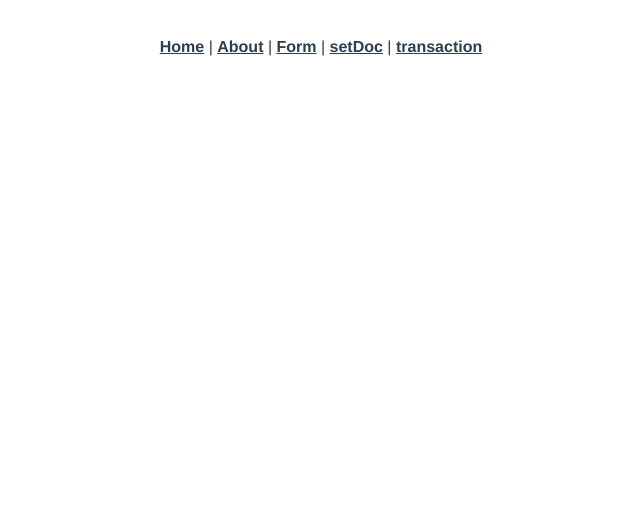
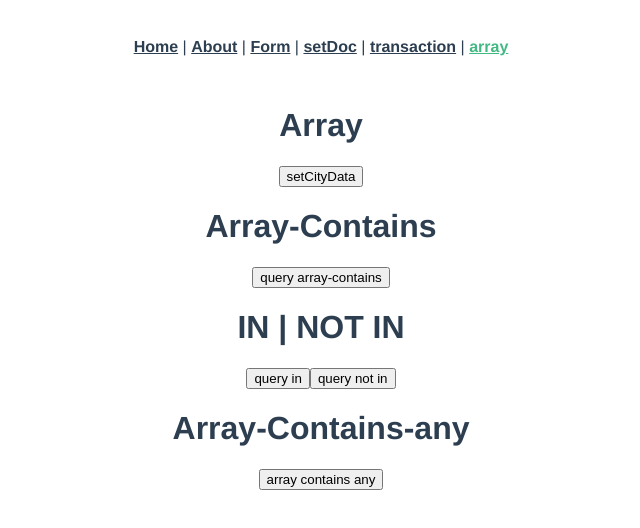
Before and after one commit to andy5566w/firebase, a Vue app: page /array in a window 1280 px wide. Shown: the top 528 px of the page, without its empty margins (319-959 px from the left). Built offline with nearby package versions, Linux system fonts and the light colour scheme; no server answers.

Commit message:
新增Array membership

```diff
--- a/src/App.vue
+++ b/src/App.vue
@@ -4,7 +4,8 @@
     <router-link to="/about">About</router-link> |
     <router-link to="/form">Form</router-link> |
     <router-link to="/setDoc">setDoc</router-link> |
-    <router-link to="/transaction">transaction</router-link>
+    <router-link to="/transaction">transaction</router-link> |
+    <router-link to="/array">array</router-link>
   </div>
   <router-view />
 </template>
--- a/src/router/index.js
+++ b/src/router/index.js
@@ -31,6 +31,11 @@ const routes = [
     name: 'transaction',
     component: () => import('../views/Transaction'),
   },
+  {
+    path: '/array',
+    name: 'Array',
+    component: () => import('../views/Array'),
+  },
 ]
 
 const router = createRouter({
--- /dev/null
+++ b/src/views/Array.vue
@@ -0,0 +1,124 @@
+<template>
+  <h1>Array</h1>
+  <button @click="setCityData">setCityData</button>
+  <div>
+    <h1>Array-Contains</h1>
+    {{ array_contains }}
+    <div><button @click="queryArrayContains">query array-contains</button></div>
+  </div>
+
+  <div>
+    <h1>IN | NOT IN</h1>
+    <button @click="queryIn">query in</button>
+    <button @click="queryNotIn">query not in</button>
+  </div>
+
+  <div>
+    <h1>Array-Contains-any</h1>
+    <button @click="queryArrayContainsAny">array contains any</button>
+  </div>
+</template>
+
+<script>
+import { ref } from 'vue'
+import firestore from '@/firebase/'
+export default {
+  name: 'Array',
+  setup() {
+    const array_contains = ref('')
+    const refCity = firestore.collection('cities')
+
+    const setCityData = async () => {
+      const result = await refCity.doc('IN').set({
+        name: 'Indonesia',
+        state: null,
+        country: 'Jakarta',
+        capital: true,
+        population: 78000000,
+        regions: ['white beach', 'west_coast', 'west_coast', 'island'],
+      })
+      console.log(result)
+    }
+    const queryArrayContains = async () => {
+      try {
+        const query = await refCity
+          .where('regions', 'array-contains', ['hebei', 'west_coast'])
+          .where('regions', 'array-contains', ['kanto'])
+          .get()
+        if (!query.empty) {
+          query.docs.forEach((doc) => {
+            console.log(doc.data())
+          })
+        } else {
+          console.log('query is nothing', query)
+        }
+      } catch (e) {
+        console.log(e)
+      }
+    }
+
+    const queryIn = async () => {
+      // 最後一個參數一定是要Array
+      const query = await refCity
+        .where('regions', 'in', [['east_coast'], ['west_coast', 'norcal']])
+        .get()
+      if (!query.empty) {
+        query.docs.forEach((doc) => {
+          console.log(doc.data())
+        })
+      } else {
+        console.log('query is nothing', query)
+      }
+    }
+
+    const queryNotIn = async () => {
+      const query = await refCity
+        .where('name', 'not-in', ['Japan', 'USA', ''])
+        .get()
+      if (!query.empty) {
+        query.docs.forEach((doc) => {
+          console.log(doc.data())
+        })
+      } else {
+        console.log('query is nothing', query)
+      }
+    }
+
+    const queryArrayContainsAny = async () => {
+      const query = await refCity
+        .where('name', 'array-contains-any', [
+          'jingjinji',
+          'hebei',
+          'hebei',
+          'hebei',
+          'hebei',
+          'hebei',
+          'hebei',
+          'hebei',
+          'hebei',
+          'hebei',
+          'hebei',
+        ])
+        .get()
+      if (!query.empty) {
+        query.docs.forEach((doc) => {
+          console.log(doc.data())
+        })
+      } else {
+        console.log('query is nothing', query)
+      }
+    }
+
+    return {
+      array_contains,
+      queryArrayContains,
+      setCityData,
+      queryIn,
+      queryNotIn,
+      queryArrayContainsAny,
+    }
+  },
+}
+</script>
+
+<style scoped></style>
```
